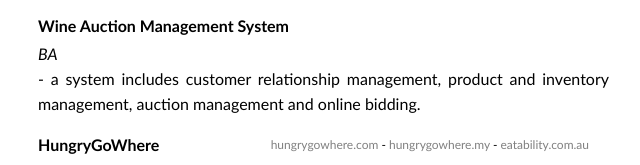
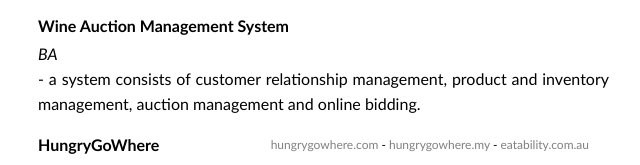
Before and after one commit to ngocmmaii/ngocmmaii.github.io, a plain HTML site: page baengineer/index.html in a window 1280 px wide. Shown: the part 1809-1974 px from the top of the page, 478-1118 px from the left. Drawn offline with Linux system fonts and the light colour scheme.

Commit message:
Update index.html

```diff
--- a/baengineer/index.html
+++ b/baengineer/index.html
@@ -164,7 +164,7 @@
 </div>
 </div>
 <div class="tech">BA</div>
-<div class="description">- a system includes customer relationship management, product and inventory management, auction management and online bidding.
+<div class="description">- a system consists of customer relationship management, product and inventory management, auction management and online bidding.
 </td>
 </tr>
 <tr>
```
